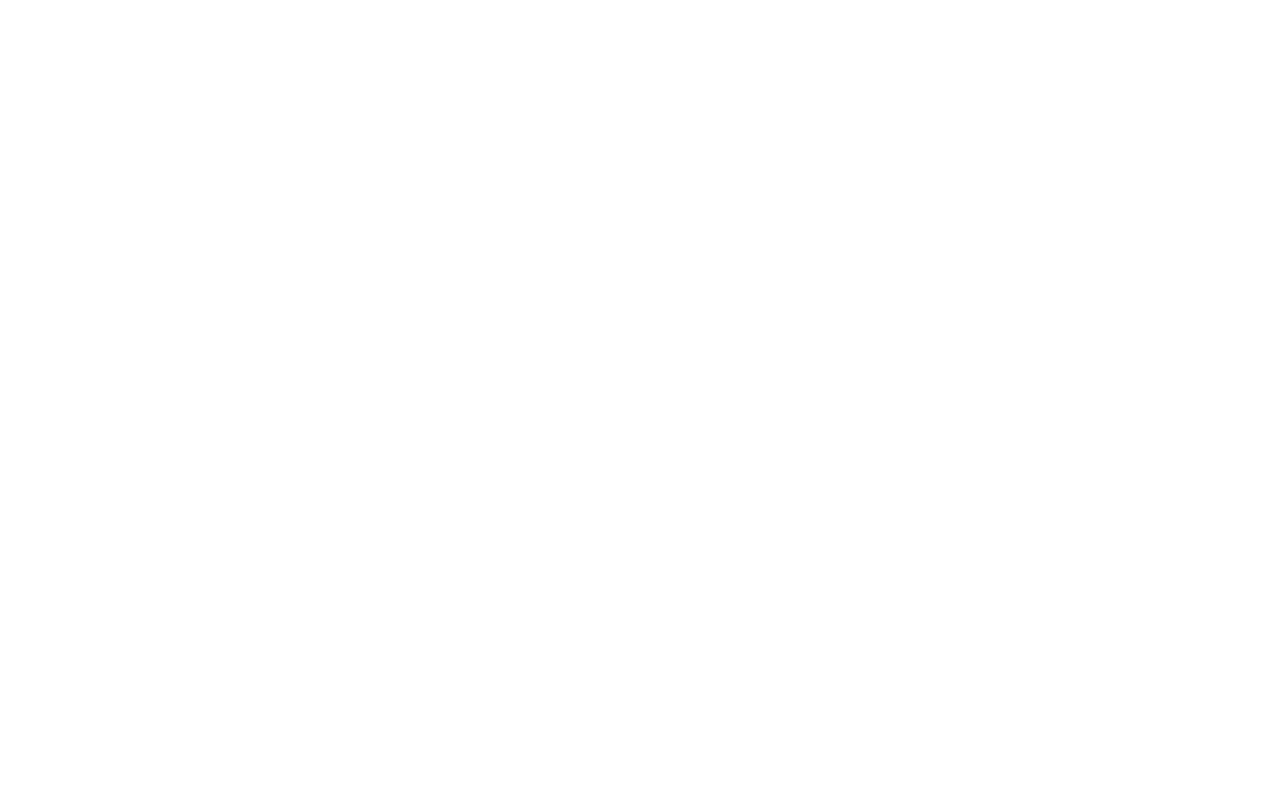
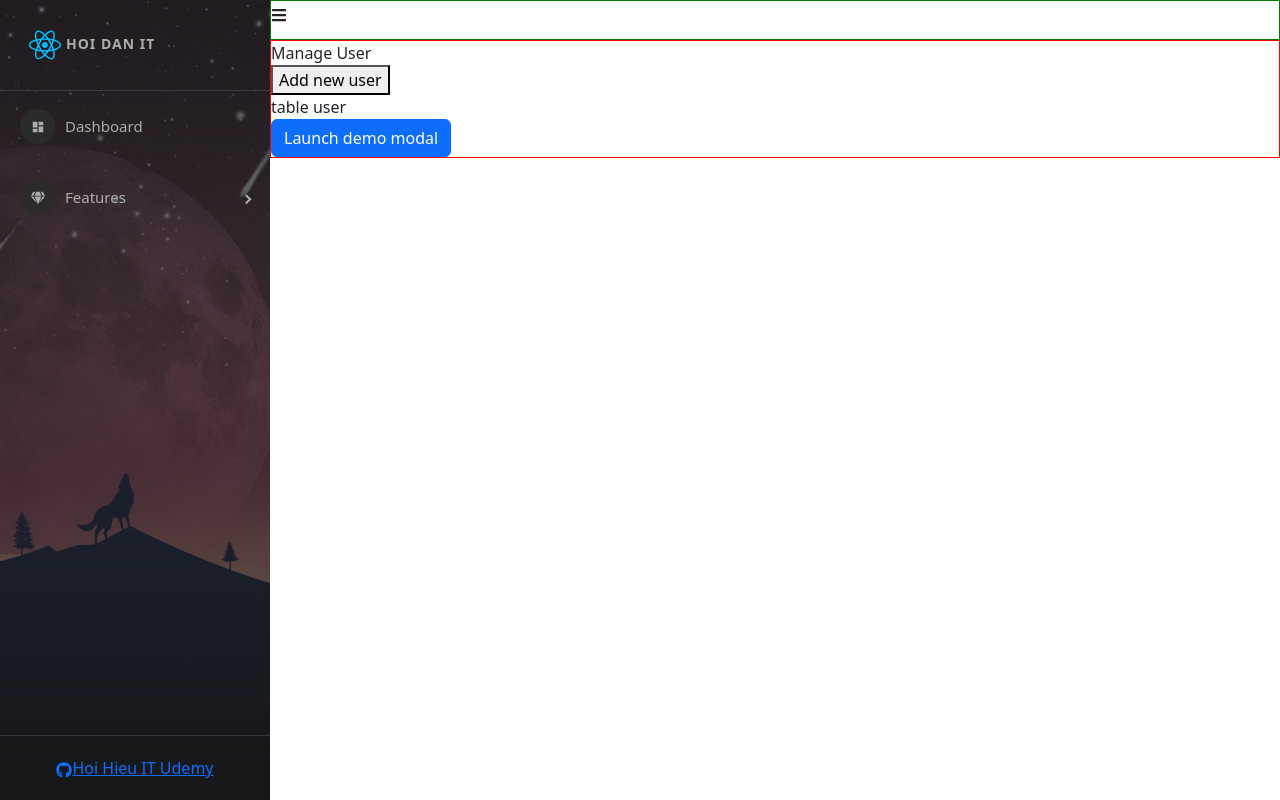
Before and after one commit to Hieu194281/ReactDemo, a React (Create React App) app: page /admin/manage-users in a window 1280 px wide. Before the commit this address had no page. Built offline with nearby package versions, Linux system fonts and the light colour scheme.

Commit message:
video 56

```diff
--- a/src/component/Admin/Admin.scss
+++ b/src/component/Admin/Admin.scss
@@ -7,5 +7,16 @@
         }
     }
 
-    .admin-content {}
+    .admin-content {
+        width: 100%;
+
+        .admin-header {
+            height: 40px;
+            border: 1px solid green;
+        }
+
+        .admin-main {
+            border: 1px solid red;
+        }
+    }
 }
--- /dev/null
+++ b/src/component/Admin/Content/Dashboard.js
@@ -0,0 +1,7 @@
+const Dashboard = (props) => {
+    return (
+        <div>DashBoard</div>
+    )
+}
+
+export default Dashboard
--- /dev/null
+++ b/src/component/Admin/Content/ManageQuestions.js
@@ -0,0 +1,7 @@
+const ManageQuestions = (props) => {
+    return (
+        <div>Mannage Questions</div>
+    )
+}
+
+export default ManageQuestions
--- /dev/null
+++ b/src/component/Admin/Content/ManageQuiz.js
@@ -0,0 +1,7 @@
+const ManageQuiz = (props) => {
+    return (
+        <div>Mannage Quiz</div>
+    )
+}
+
+export default ManageQuiz
--- /dev/null
+++ b/src/component/Admin/Content/ManageUser.js
@@ -0,0 +1,19 @@
+import ModalCreateUser from "./ModalCreateUser"
+
+const ManageUser = (props) => {
+    return (
+        <div className="manage-user-container">
+            <div className="title">
+                Manage User
+            </div>
+            <div className="users-content">
+                <div><button>Add new user</button></div>
+                <div>table user
+                    <ModalCreateUser />
+                </div>
+            </div>
+        </div>
+    )
+}
+
+export default ManageUser
--- /dev/null
+++ b/src/component/Admin/Content/ModalCreateUser.js
@@ -0,0 +1,62 @@
+import React, { useState } from 'react';
+import Button from 'react-bootstrap/Button';
+import Modal from 'react-bootstrap/Modal';
+
+
+const ModalCreateUser = () => {
+    const [show, setShow] = useState(false);
+
+    const handleClose = () => setShow(false);
+    const handleShow = () => setShow(true);
+
+    return (
+        <div>
+            <Button variant="primary" onClick={handleShow}>
+                Launch demo modal
+            </Button>
+
+            <Modal backdrop='static' size="xl" show={show} onHide={handleClose}>
+                <Modal.Header closeButton>
+                    <Modal.Title>Add new user</Modal.Title>
+                </Modal.Header>
+                <Modal.Body>
+                    <form className="row g-3">
+                        <div className="col-md-6">
+                            <label className="form-label">Email</label>
+                            <input type="email" className="form-control" />
+                        </div>
+                        <div className="col-md-6">
+                            <label className="form-label">Password</label>
+                            <input type="password" className="form-control" />
+                        </div>
+                        <div className="col-md-6">
+                            <label className="form-label">UserName</label>
+                            <input type="text" className="form-control" />
+                        </div>
+                        <div className="col-md-4">
+                            <label className="form-label">Role</label>
+                            <select className="form-select">
+                                <option selected value='USER'>USERS</option>
+                                <option value='ADMIN'>ADMIN</option>
+                            </select>
+                        </div>
+                        <div className='col-md-12'>
+                            <label className="form-label">Image</label>
+                            <input type='file' />
+                        </div>
+                    </form>
+                </Modal.Body>
+                <Modal.Footer>
+                    <Button variant="secondary" onClick={handleClose}>
+                        Close
+                    </Button>
+                    <Button variant="primary" onClick={handleClose}>
+                        Save
+                    </Button>
+                </Modal.Footer>
+            </Modal>
+        </div>
+    );
+}
+
+export default ModalCreateUser
--- a/src/component/Admin/SideBar.js
+++ b/src/component/Admin/SideBar.js
@@ -13,6 +13,7 @@
 import sidebarBg from '../../assets/bg2.jpg';
 import { DiReact } from 'react-icons/di'
 import { MdDashboard } from 'react-icons/md'
+import { Link } from 'react-router-dom';
 
 const SideBar = (props) => {
     const { image, collapsed, toggled, handleToggleSidebar } = props;
@@ -49,6 +50,7 @@
                             icon={<MdDashboard />}
                         >
                             Dashboard
+                            <Link to='/admin' />
                         </MenuItem>
                     </Menu>
                     <Menu iconShape="circle">
@@ -56,9 +58,9 @@
                             icon={<FaGem />}
                             title='Features'
                         >
-                            <MenuItem>Quản lí Users</MenuItem>
-                            <MenuItem>Quản lí Bài Quiz</MenuItem>
-                            <MenuItem>Quản lí câu hỏi</MenuItem>
+                            <MenuItem >Quản lí Users <Link to='/admin/manage-users' /></MenuItem>
+                            <MenuItem>Quản lí Bài Quiz <Link to='/admin/manage-quiz' /></MenuItem>
+                            <MenuItem>Quản lí câu hỏi <Link to='/admin/manage-questions' /></MenuItem>
                         </SubMenu>
                     </Menu>
                 </SidebarContent>
--- a/src/component/Admin/admin.js
+++ b/src/component/Admin/admin.js
@@ -2,6 +2,7 @@
 import './Admin.scss';
 import { FaBars } from "react-icons/fa";
 import { useState } from "react";
+import { Outlet } from "react-router-dom";
 
 const Admin = (props) => {
     const [collapsed, setCollapsed] = useState(false);
@@ -14,8 +15,12 @@
             </div>
 
             <div className="admin-content">
-                <FaBars onClick={() => setCollapsed(!collapsed)} />
-                <div>sadjsfk</div>
+                <div className="admin-header"><FaBars onClick={() => setCollapsed(!collapsed)} /></div>
+                <div className="admin-main">
+                    <Outlet />
+                </div>
+
+
             </div>
 
         </div>
--- a/src/index.js
+++ b/src/index.js
@@ -9,6 +9,10 @@
 import User from './component/User/user';
 import Admin from './component/Admin/admin';
 import HomePage from './component/Home/HomePage';
+import ManageUser from './component/Admin/Content/ManageUser';
+import Dashboard from './component/Admin/Content/Dashboard';
+import ManageQuiz from './component/Admin/Content/ManageQuiz';
+import ManageQuestions from './component/Admin/Content/ManageQuestions';
 
 const root = ReactDOM.createRoot(document.getElementById('root'));
 root.render(
@@ -21,7 +25,13 @@
           <Route path='/users' element={<User />} />
 
         </Route>
-        <Route path='/admin' element={<Admin />} />
+        <Route path='/admin' element={<Admin />}>
+          <Route index element={<Dashboard />} />
+          <Route path='manage-users' element={<ManageUser />} />
+          <Route path='manage-quiz' element={<ManageQuiz />} />
+          <Route path='manage-questions' element={<ManageQuestions />} />
+
+        </Route>
       </Routes>
 
     </BrowserRouter>
```
